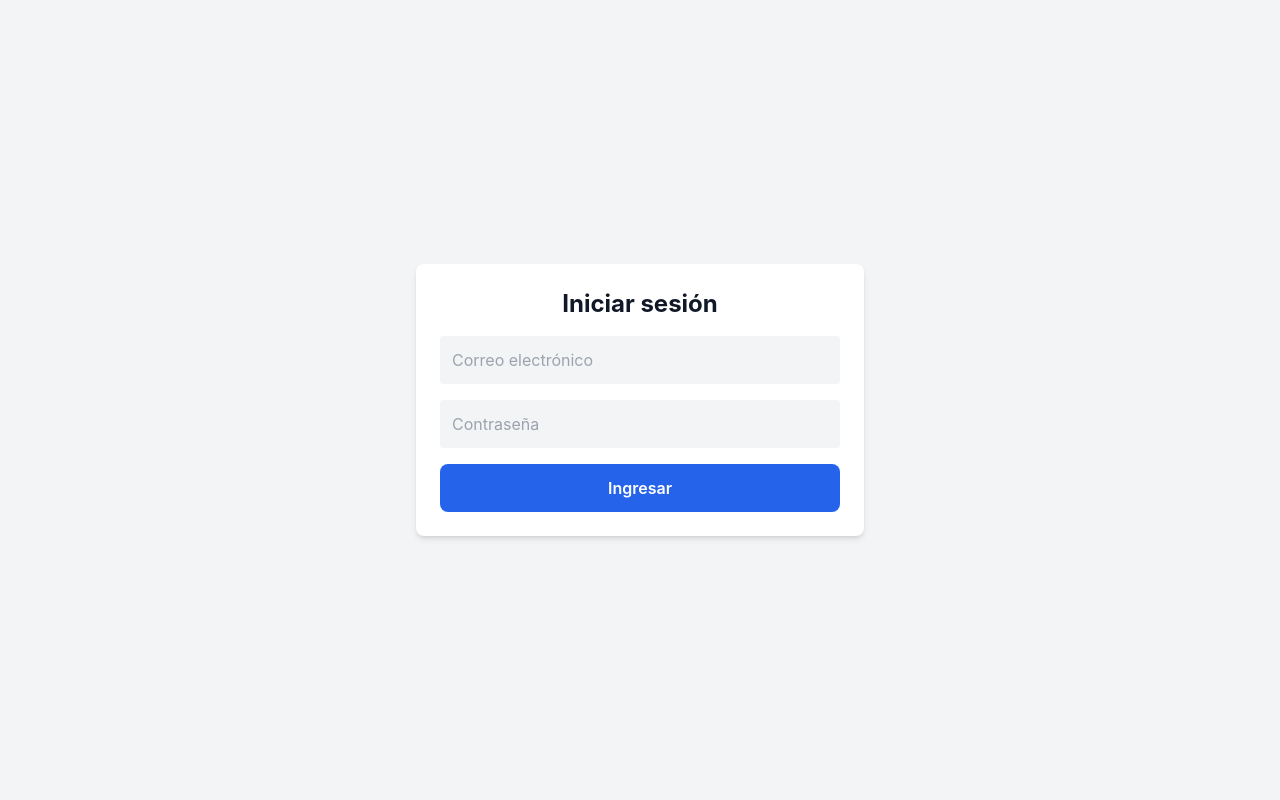
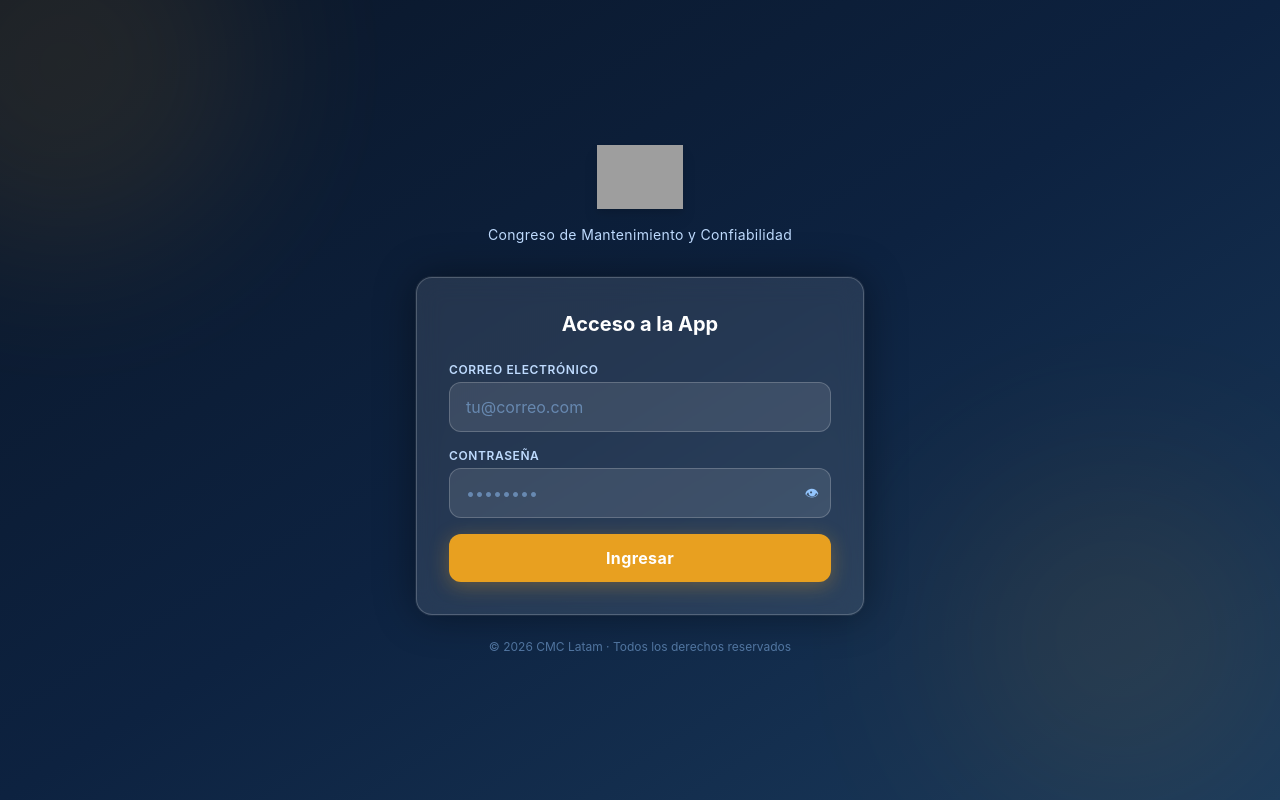
Before and after one commit to Admin-NLA/AppCMC, a React (Vite) app: page /login in a window 1280 px wide. Built offline with nearby package versions, Linux system fonts and the light colour scheme; grey boxes are pictures that could not be loaded; the HTML template or start-up script is replaced by a standard one.

Commit message:
Ajustes para back y front para meor vista

```diff
--- a/src/Components/layout/Header.jsx
+++ b/src/Components/layout/Header.jsx
@@ -35,7 +35,7 @@ const MENU_MAP = {
   "Staff Panel":       { to: "/staff",          icon: <Scan size={16} /> },
   "Usuarios":          { to: "/usuarios",       icon: <Users size={16} /> },
   "Usuarios (ver)":    { to: "/usuarios",       icon: <Users size={16} /> },
-  "Admin Panel":       { to: "/configuracion",  icon: <Settings size={16} /> },
+  "Admin Panel":       { to: "/admin-panel",  icon: <Settings size={16} /> },
   "Configuración":     { to: "/configuracion",  icon: <Settings size={16} /> },
   "Excel Import":      { to: "/admin/import",   icon: <FileText size={16} /> },
 };
--- a/src/Components/layout/Layout.jsx
+++ b/src/Components/layout/Layout.jsx
@@ -40,7 +40,7 @@ const MENU_MAP = {
   "Staff Panel":       { to: "/staff",          icon: <Scan size={18} /> },
   "Usuarios":          { to: "/usuarios",       icon: <Users size={18} /> },
   "Usuarios (ver)":    { to: "/usuarios",       icon: <Users size={18} /> },
-  "Admin Panel":       { to: "/configuracion",  icon: <Settings size={18} /> },
+  "Admin Panel":       { to: "/admin",          icon: <Settings size={18} /> },
   "Configuración":     { to: "/configuracion",  icon: <Settings size={18} /> },
   "Excel Import":      { to: "/admin/import",   icon: <FileText size={18} /> },
 };
--- a/src/contexts/AuthContext.jsx
+++ b/src/contexts/AuthContext.jsx
@@ -145,6 +145,12 @@ export function AuthProvider({ children }) {
       });
   }, []); // Solo una vez al montar
 
+  // ========== updateProfile — actualiza el perfil en memoria ==========
+  // FIX: Perfil.jsx necesita actualizar el avatar en el header sin re-login
+  const updateProfile = (newData) => {
+    setUserProfile((prev) => ({ ...prev, ...newData }));
+  };
+
   // ========== VALORES EXPORTADOS ==========
   const value = {
     // Estados
@@ -157,6 +163,7 @@ export function AuthProvider({ children }) {
     // Métodos
     login,
     logout,
+    updateProfile, // ← FIX: permite actualizar avatar/nombre sin re-login
   };
 
   return (
--- a/src/pages/AdminPanel.jsx
+++ b/src/pages/AdminPanel.jsx
@@ -59,7 +59,7 @@ export default function AdminPanel() {
   // ── Notificaciones ────────────────────────────────────────
   const [showNotificationForm, setShowNotificationForm] = useState(false);
   const [notificationFormData, setNotificationFormData] = useState({
-    titulo: "", mensaje: "", tipo: "info", usuarios: [],
+    titulo: "", mensaje: "", tipo: "info", tipo_usuario: ["todos"], sede: "todos", usuarios: [],
   });
   const [users, setUsers] = useState([]);
   const [notificationLoading, setNotificationLoading] = useState(false);
@@ -72,10 +72,26 @@ export default function AdminPanel() {
 
   // ── Carga inicial por tab ─────────────────────────────────
   useEffect(() => {
-    if (activeTab === "sesiones") loadSessions();
-    else if (activeTab === "expositores") loadExpositores();
+    if (activeTab === "sesiones")       loadSessions();
+    else if (activeTab === "expositores")  loadExpositores();
     else if (activeTab === "notificaciones") loadUsers();
+    // FIX: faltaba llamar loadSpeakers al cambiar al tab de speakers
+    else if (activeTab === "speakers")    loadSpeakers();
   }, [activeTab]);
+
+  // ── SPEAKERS ──────────────────────────────────────────────
+  // FIX: no existía esta función — el tab mostraba siempre "No hay speakers"
+  const loadSpeakers = async () => {
+    try {
+      // Solo speakers locales (editables). Los de WordPress no son editables.
+      const res = await API.get("/speakers");
+      // La API devuelve un array directo. Filtrar solo los editables (source=local).
+      const allSpeakers = Array.isArray(res.data) ? res.data : [];
+      setSpeakers(allSpeakers.filter(s => s.canEdit !== false));
+    } catch (err) {
+      console.error("Error al cargar speakers:", err);
+    }
+  };
 
   // ── SESIONES ──────────────────────────────────────────────
   const loadSessions = async () => {
@@ -220,15 +236,18 @@ export default function AdminPanel() {
         setNotificationError("Título y mensaje son requeridos");
         return;
       }
-      if (notificationFormData.usuarios.length === 0) {
-        setNotificationError("Selecciona al menos un usuario");
-        return;
-      }
-      await API.post("/notificaciones/broadcast", {
-        usuarios: notificationFormData.usuarios,
+      // FIX: broadcast requería array de usuarios → causaba error si no había seleccionados.
+      // Ahora usa POST /notificaciones con tipo_usuario=['todos'] por defecto,
+      // o los roles/usuarios seleccionados si los hay.
+      const tipo_usuario = notificationFormData.tipo_usuario?.length > 0
+        ? notificationFormData.tipo_usuario
+        : ['todos'];
+      await API.post("/notificaciones", {
         titulo: notificationFormData.titulo,
         mensaje: notificationFormData.mensaje,
         tipo: notificationFormData.tipo,
+        tipo_usuario,
+        sede: notificationFormData.sede || 'todos',
       });
       setSuccess(true);
       setShowNotificationForm(false);
--- a/src/pages/Login.jsx
+++ b/src/pages/Login.jsx
@@ -2,74 +2,181 @@ import { useState } from "react";
 import { useNavigate } from "react-router-dom";
 import { useAuth } from "../contexts/AuthContext";
 
+// ============================================================
+// CMC Brand tokens — ajustar aquí para cambiar toda la página
+// ============================================================
+const BRAND = {
+  // Logo: usar URL directa o importar desde /public
+  logoUrl: "https://cmc-latam.com/wp-content/uploads/2024/09/CMC-2025-Logo-Horizontal-Blanco.png",
+  // Fallback si el logo no carga
+  logoAlt: "CMC Latam",
+  // Tagline debajo del logo
+  tagline: "Congreso de Mantenimiento y Confiabilidad",
+  // Gradiente de fondo (tailwind classes)
+  bgGradient: "from-[#0a1628] via-[#0d2240] to-[#1a3a5c]",
+  // Color del botón principal
+  btnClass: "bg-[#e8a020] hover:bg-[#d4911a] text-white",
+  // Color del acento (borde del card, anillo de focus)
+  accent: "#e8a020",
+};
+
 export default function Login() {
   const { login } = useAuth();
-  const navigate = useNavigate();
+  const navigate  = useNavigate();
 
-  const [email, setEmail] = useState("");
+  const [email,    setEmail]    = useState("");
   const [password, setPassword] = useState("");
-  const [error, setError] = useState("");
-  const [loading, setLoading] = useState(false);
+  const [error,    setError]    = useState("");
+  const [loading,  setLoading]  = useState(false);
+  const [showPass, setShowPass] = useState(false);
 
   const handleSubmit = async (e) => {
     e.preventDefault();
     setError("");
     setLoading(true);
-
     try {
       await login(email, password);
       navigate("/dashboard");
-    } catch (err) {
-      setError("Credenciales incorrectas");
+    } catch {
+      setError("Correo o contraseña incorrectos");
     }
-
     setLoading(false);
   };
 
   return (
-    <div className="min-h-screen flex items-center justify-center bg-gray-100 dark:bg-gray-900">
-      <div className="w-full max-w-md bg-white dark:bg-gray-800 p-6 rounded-lg shadow-md">
-        <h2 className="text-2xl font-bold mb-4 text-gray-900 dark:text-white text-center">
-          Iniciar sesión
+    <div
+      className={`min-h-screen flex flex-col items-center justify-center bg-gradient-to-br ${BRAND.bgGradient} px-4`}
+      style={{ fontFamily: "'Inter', 'Segoe UI', sans-serif" }}
+    >
+      {/* ── Fondo decorativo ── */}
+      <div className="absolute inset-0 overflow-hidden pointer-events-none">
+        <div
+          className="absolute -top-32 -left-32 w-96 h-96 rounded-full opacity-10"
+          style={{ background: BRAND.accent, filter: "blur(80px)" }}
+        />
+        <div
+          className="absolute bottom-0 right-0 w-80 h-80 rounded-full opacity-10"
+          style={{ background: BRAND.accent, filter: "blur(100px)" }}
+        />
+      </div>
+
+      {/* ── Card ── */}
+      <div className="relative w-full max-w-md">
+
+        {/* Logo + tagline */}
+        <div className="flex flex-col items-center mb-8 select-none">
+          <img
+            src={BRAND.logoUrl}
+            alt={BRAND.logoAlt}
+            className="h-16 object-contain mb-3 drop-shadow-lg"
+            onError={(e) => {
+              e.target.style.display = "none";
+              document.getElementById("cmc-text-logo").style.display = "block";
+            }}
+          />
+          <h1
+            id="cmc-text-logo"
+            className="hidden text-3xl font-black tracking-widest text-white"
+          >
+            CMC
+          </h1>
+          <p className="text-sm text-blue-200 tracking-wide text-center mt-1">
+            {BRAND.tagline}
+          </p>
+        </div>
+
+        {/* Form card */}
+        <div
+          className="bg-white/10 backdrop-blur-md border border-white/20 rounded-2xl p-8 shadow-2xl"
+          style={{ boxShadow: `0 0 40px rgba(0,0,0,0.4), 0 0 0 1px rgba(255,255,255,0.08)` }}
+        >
+          <h2 className="text-xl font-bold text-white mb-6 text-center">
+            Acceso a la App
           </h2>
 
           {error && (
-          <div className="bg-red-500 text-white p-2 rounded mb-3 text-center">
+            <div className="flex items-center gap-2 bg-red-500/20 border border-red-400/40 text-red-200 text-sm px-4 py-3 rounded-lg mb-5">
+              <span className="text-base">⚠️</span>
               {error}
             </div>
           )}
 
           <form onSubmit={handleSubmit} className="space-y-4">
+            {/* Email */}
+            <div>
+              <label className="block text-xs font-semibold text-blue-200 mb-1 uppercase tracking-wider">
+                Correo electrónico
+              </label>
               <input
                 id="email"
                 name="email"
                 type="email"
-            placeholder="Correo electrónico"
-            className="w-full p-3 rounded bg-gray-100 dark:bg-gray-700 text-gray-900 dark:text-white"
+                autoComplete="email"
+                placeholder="tu@correo.com"
                 value={email}
                 onChange={(e) => setEmail(e.target.value)}
                 required
+                className="w-full px-4 py-3 rounded-xl bg-white/10 border border-white/20 text-white placeholder-blue-300/50 focus:outline-none focus:ring-2 focus:border-transparent transition"
+                style={{ "--tw-ring-color": BRAND.accent }}
+                onFocus={(e) => e.target.style.boxShadow = `0 0 0 2px ${BRAND.accent}`}
+                onBlur={(e)  => e.target.style.boxShadow = "none"}
               />
+            </div>
 
+            {/* Password */}
+            <div>
+              <label className="block text-xs font-semibold text-blue-200 mb-1 uppercase tracking-wider">
+                Contraseña
+              </label>
+              <div className="relative">
                 <input
                   id="password"
                   name="password"
-            type="password"
-            placeholder="Contraseña"
-            className="w-full p-3 rounded bg-gray-100 dark:bg-gray-700 text-gray-900 dark:text-white"
+                  type={showPass ? "text" : "password"}
+                  autoComplete="current-password"
+                  placeholder="••••••••"
                   value={password}
                   onChange={(e) => setPassword(e.target.value)}
                   required
+                  className="w-full px-4 py-3 pr-12 rounded-xl bg-white/10 border border-white/20 text-white placeholder-blue-300/50 focus:outline-none transition"
+                  onFocus={(e) => e.target.style.boxShadow = `0 0 0 2px ${BRAND.accent}`}
+                  onBlur={(e)  => e.target.style.boxShadow = "none"}
                 />
+                <button
+                  type="button"
+                  onClick={() => setShowPass(!showPass)}
+                  className="absolute right-3 top-1/2 -translate-y-1/2 text-blue-300 hover:text-white transition text-sm"
+                  tabIndex={-1}
+                >
+                  {showPass ? "🙈" : "👁"}
+                </button>
+              </div>
+            </div>
 
+            {/* Submit */}
             <button
               type="submit"
               disabled={loading}
-            className="w-full bg-blue-600 hover:bg-blue-700 text-white p-3 rounded-lg font-semibold"
+              className={`w-full py-3 rounded-xl font-bold text-base tracking-wide transition-all duration-200 mt-2 ${BRAND.btnClass} disabled:opacity-50 disabled:cursor-not-allowed`}
+              style={{ boxShadow: loading ? "none" : `0 4px 20px ${BRAND.accent}55` }}
             >
-            {loading ? "Ingresando..." : "Ingresar"}
+              {loading ? (
+                <span className="flex items-center justify-center gap-2">
+                  <svg className="animate-spin h-5 w-5" viewBox="0 0 24 24" fill="none">
+                    <circle className="opacity-25" cx="12" cy="12" r="10" stroke="currentColor" strokeWidth="4"/>
+                    <path className="opacity-75" fill="currentColor" d="M4 12a8 8 0 018-8v8H4z"/>
+                  </svg>
+                  Verificando...
+                </span>
+              ) : "Ingresar"}
             </button>
           </form>
+        </div>
+
+        {/* Footer */}
+        <p className="text-center text-blue-300/50 text-xs mt-6">
+          © {new Date().getFullYear()} CMC Latam · Todos los derechos reservados
+        </p>
       </div>
     </div>
   );
--- a/src/pages/Perfil.jsx
+++ b/src/pages/Perfil.jsx
@@ -52,7 +52,7 @@ export default function Perfil() {
         empresa: userProfile.empresa || "",
         cargo: userProfile.cargo || "",
         ciudad: userProfile.ciudad || "",
-        foto_url: userProfile.foto_url || "",
+        foto_url: userProfile.foto_url || userProfile.avatar_url || "",
       });
     }
   }, [userProfile]);
@@ -129,22 +129,25 @@ END:VCARD`;
       setUploadingPhoto(true);
       console.log("📸 Subiendo foto...", file.name);
 
-      // Crear FormData para enviar archivo
-      const formDataFile = new FormData();
-      formDataFile.append("file", file);
+      // FIX: usar base64 en vez de FormData multipart (no requiere multer)
+      const reader = new FileReader();
+      const base64 = await new Promise((resolve, reject) => {
+        reader.onload  = (e) => resolve(e.target.result);
+        reader.onerror = reject;
+        reader.readAsDataURL(file);
+      });
 
-      // Subir a API (endpoint debe estar en backend)
-      const res = await API.post("/upload/photo", formDataFile, {
-        headers: { "Content-Type": "multipart/form-data" },
-      });
+      const res = await API.post("/upload/photo", { data: base64 });
 
       console.log("✅ Foto subida:", res.data);
 
       // Actualizar formulario con URL de foto
-      setFormData((prev) => ({
-        ...prev,
-        foto_url: res.data.url,
-      }));
+      const newUrl = res.data.url;
+      setFormData((prev) => ({ ...prev, foto_url: newUrl }));
+      // FIX: actualizar avatar en contexto para que el header lo refleje inmediatamente
+      if (updateProfile) {
+        updateProfile({ ...userProfile, avatar_url: newUrl, foto_url: newUrl });
+      }
 
       setSuccess(true);
       setTimeout(() => setSuccess(false), 3000);
@@ -204,7 +207,7 @@ END:VCARD`;
         empresa: userProfile.empresa || "",
         cargo: userProfile.cargo || "",
         ciudad: userProfile.ciudad || "",
-        foto_url: userProfile.foto_url || "",
+        foto_url: userProfile.foto_url || userProfile.avatar_url || "",
       });
     }
     setIsEditing(false);
```
Also changed, not shown: 2 other files (tests, documents, lock files or other folders). Lines whose indentation alone changed are shown as unchanged.
